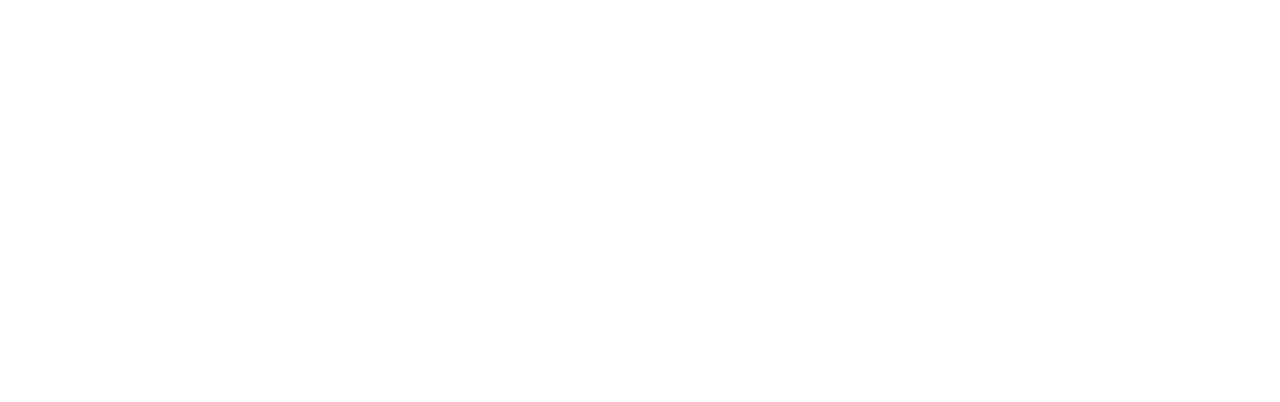
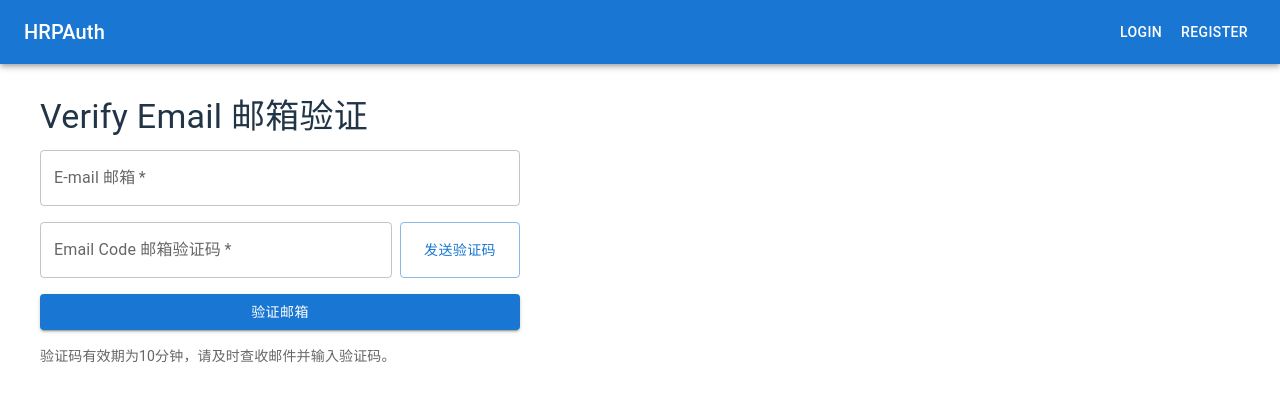
Before and after one commit to HRPAuth/HRPAuth-Web, a React (Vite) app: page /verifyemail in a window 1280 px wide. Before the commit this address had no page. Shown: the top 402 px of the page. Built offline with nearby package versions, Linux system fonts and the light colour scheme.

Commit message:
add email verification

```diff
--- a/src/App.tsx
+++ b/src/App.tsx
@@ -5,6 +5,7 @@ import Skinlib from './pages/Skinlib';
 import Dashboard from './pages/Dashboard';
 import Login from './pages/Login';
 import Register from './pages/Register';
+import VerifyEmail from './pages/VerifyEmail';
 
 export default function App() {
   return (
@@ -16,6 +17,7 @@ export default function App() {
           <Route path="dash" element={<Dashboard />} />
           <Route path="login" element={<Login />} />
           <Route path="register" element={<Register />} />
+          <Route path="verifyemail" element={<VerifyEmail />} />
         </Route>
       </Routes>
     </BrowserRouter>
--- a/src/pages/Dashboard.tsx
+++ b/src/pages/Dashboard.tsx
@@ -1,6 +1,7 @@
 import { useState, useEffect } from 'react';
-import { Box, Typography, Card, CardContent, Avatar, CircularProgress, Alert, Chip, Stack } from '@mui/material';
+import { Box, Typography, Card, CardContent, Avatar, CircularProgress, Alert, Chip, Stack, Link } from '@mui/material';
 import { CheckCircle, Warning } from '@mui/icons-material';
+import { Link as RouterLink } from 'react-router-dom';
 import { getUserEmail, getAuthToken } from '../utils/cookie';
 
 interface UserInfo {
@@ -79,7 +80,14 @@ export default function Dashboard() {
 
   if (error) {
     return (
-      <Alert severity="error">{error}</Alert>
+      <Alert severity="error">
+        {error}
+        <Box sx={{ mt: 1 }}>
+          <Link component={RouterLink} to="/verifyemail" color="primary">
+            点击此处进行邮箱验证
+          </Link>
+        </Box>
+      </Alert>
     );
   }
 
@@ -95,9 +103,14 @@ export default function Dashboard() {
         Dashboard
       </Typography>
 
-      {userInfo.is_verified === false && (
+      {!userInfo.is_verified && (
         <Alert severity="warning" sx={{ mb: 2 }}>
           您的邮箱尚未验证，请尽快验证邮箱以享受完整功能。
+          <Box sx={{ mt: 1 }}>
+            <Link component={RouterLink} to="/verifyemail" color="primary">
+              立即验证邮箱
+            </Link>
+          </Box>
         </Alert>
       )}
 
@@ -123,7 +136,6 @@ export default function Dashboard() {
               {userInfo.email}
             </Typography>
             <Stack direction="row" alignItems="center" spacing={1}>
-              {userInfo.is_verified !== undefined && (
               <Chip
                 icon={userInfo.is_verified ? <CheckCircle /> : <Warning />}
                 label={userInfo.is_verified ? '邮箱已验证' : '邮箱未验证'}
@@ -131,7 +143,6 @@ export default function Dashboard() {
                 size="small"
                 variant="outlined"
               />
-              )}
             </Stack>
           </Box>
         </CardContent>
--- a/src/pages/Login.tsx
+++ b/src/pages/Login.tsx
@@ -1,6 +1,7 @@
-import React, { useState } from 'react';
+import { useState } from 'react';
 import { TextField, Button, Typography, Box, Alert } from '@mui/material';
 import { useNavigate } from 'react-router-dom';
+import { validateEmail } from '../utils/email';
 import { setAuthCookies } from '../utils/cookie';
 import type { LoginResponse } from '../global';
 
@@ -15,7 +16,7 @@ export default function Login() {
   function validate() {
     setError(null);
 
-    if (!email || !/^[^\s@]+@[^\s@]+\.[^\s@]+$/.test(email)) {
+    if (!email || !validateEmail(email)) {
       setError('Please input valid email address 请输入有效的邮箱地址。');
       return false;
     }
--- a/src/pages/Register.tsx
+++ b/src/pages/Register.tsx
@@ -2,6 +2,7 @@ import React, { useState, useRef } from 'react';
 import { TextField, Button, Typography, Box, Alert } from '@mui/material';
 import { useNavigate } from 'react-router-dom';
 import Captcha, { type CaptchaRef } from '../components/Captcha';
+import { validateEmail } from '../utils/email';
 
 export default function Register() {
   const [email, setEmail] = useState('');
@@ -16,11 +17,13 @@ export default function Register() {
   const captchaRef = useRef<CaptchaRef>(null);
   const navigate = useNavigate();
 
+
+
   function validate() {
     setError(null);
     setCaptchaError(false);
 
-    if (!email || !/^[^\s@]+@[^\s@]+\.[^\s@]+$/.test(email)) {
+    if (!email || !validateEmail(email)) {
       setError('Please input valid email address 请输入有效的邮箱地址。');
       return false;
     }
@@ -48,6 +51,8 @@ export default function Register() {
 
     return true;
   }
+
+
 
   async function handleSubmit(e: React.FormEvent) {
     e.preventDefault();
--- /dev/null
+++ b/src/pages/VerifyEmail.tsx
@@ -0,0 +1,193 @@
+import { useState, useEffect } from 'react';
+import { TextField, Button, Typography, Box, Alert } from '@mui/material';
+import { useNavigate } from 'react-router-dom';
+import { validateEmail } from '../utils/email';
+
+export default function VerifyEmail() {
+  const [email, setEmail] = useState('');
+  const [verificationCode, setVerificationCode] = useState('');
+  const [emailError, setEmailError] = useState(false);
+  const [codeError, setCodeError] = useState(false);
+  const [error, setError] = useState<string | null>(null);
+  const [success, setSuccess] = useState<string | null>(null);
+  const [loading, setLoading] = useState(false);
+  const [sendingCode, setSendingCode] = useState(false);
+  const [countdown, setCountdown] = useState(0);
+  const navigate = useNavigate();
+
+  useEffect(() => {
+    let timer: NodeJS.Timeout;
+    if (countdown > 0) {
+      timer = setTimeout(() => setCountdown(countdown - 1), 1000);
+    }
+    return () => clearTimeout(timer);
+  }, [countdown]);
+
+  function validateEmailInput() {
+    setError(null);
+    setEmailError(false);
+
+    if (!email || !validateEmail(email)) {
+      setError('请输入有效的邮箱地址 Please input valid email address');
+      setEmailError(true);
+      return false;
+    }
+
+    return true;
+  }
+
+  function validateCode() {
+    setError(null);
+    setCodeError(false);
+
+    if (!verificationCode || verificationCode.trim().length === 0) {
+      setError('请输入邮箱验证码 Please enter email verification code');
+      setCodeError(true);
+      return false;
+    }
+
+    return true;
+  }
+
+  async function sendVerificationCode() {
+    if (!validateEmailInput()) return;
+
+    setSendingCode(true);
+    setError(null);
+
+    try {
+      const response = await fetch('/send-verification-code.php', {
+        method: 'POST',
+        headers: { 'Content-Type': 'application/json' },
+        body: JSON.stringify({ email }),
+      });
+
+      const text = await response.text();
+      let result;
+
+      try {
+        result = JSON.parse(text);
+      } catch {
+        setError(text);
+        return;
+      }
+
+      if (result.success) {
+        setCountdown(60);
+        setSuccess('验证码已发送，请查收邮件');
+        setError(null);
+      } else {
+        setError(result.message);
+      }
+    } catch (err) {
+      setError('网络错误：' + (err instanceof Error ? err.message : String(err)));
+    } finally {
+      setSendingCode(false);
+    }
+  }
+
+  async function verifyCode() {
+    if (!validateEmailInput() || !validateCode()) return;
+
+    setLoading(true);
+    setError(null);
+    setSuccess(null);
+
+    try {
+      const response = await fetch('/verify-code.php', {
+        method: 'POST',
+        headers: { 'Content-Type': 'application/json' },
+        body: JSON.stringify({ email, code: verificationCode }),
+      });
+
+      const text = await response.text();
+      let result;
+
+      try {
+        result = JSON.parse(text);
+      } catch {
+        setError(text);
+        return;
+      }
+
+      if (result.success) {
+        setSuccess('邮箱验证成功！');
+        setTimeout(() => navigate('/dash'), 1500);
+      } else {
+        setError(result.message);
+      }
+    } catch (err) {
+      setError('网络错误：' + (err instanceof Error ? err.message : String(err)));
+    } finally {
+      setLoading(false);
+    }
+  }
+
+  return (
+    <Box sx={{ maxWidth: 480 }}>
+      <Typography variant="h4" gutterBottom>
+        Verify Email 邮箱验证
+      </Typography>
+
+      {error && (
+        <Alert severity="error" sx={{ mb: 2 }}>
+          {error}
+        </Alert>
+      )}
+
+      {success && (
+        <Alert severity="success" sx={{ mb: 2 }}>
+          {success}
+        </Alert>
+      )}
+
+      <Box sx={{ mb: 2 }}>
+        <TextField
+          label="E-mail 邮箱"
+          type="email"
+          value={email}
+          onChange={(e) => setEmail(e.target.value)}
+          required
+          fullWidth
+          error={emailError}
+          disabled={loading || sendingCode}
+        />
+      </Box>
+
+      <Box sx={{ display: 'flex', gap: 1, mb: 2 }}>
+        <TextField
+          label="Email Code 邮箱验证码"
+          type="text"
+          value={verificationCode}
+          onChange={(e) => setVerificationCode(e.target.value)}
+          required
+          fullWidth
+          error={codeError}
+          disabled={loading}
+        />
+        <Button
+          variant="outlined"
+          onClick={sendVerificationCode}
+          disabled={loading || sendingCode || countdown > 0}
+          sx={{ whiteSpace: 'nowrap', minWidth: 120 }}
+        >
+          {sendingCode ? '发送中...' : countdown > 0 ? `${countdown}s` : '发送验证码'}
+        </Button>
+      </Box>
+
+      <Button
+        variant="contained"
+        onClick={verifyCode}
+        disabled={loading}
+        fullWidth
+        sx={{ mb: 2 }}
+      >
+        {loading ? '验证中...' : '验证邮箱'}
+      </Button>
+
+      <Typography variant="body2" color="text.secondary">
+        验证码有效期为10分钟，请及时查收邮件并输入验证码。
+      </Typography>
+    </Box>
+  );
+}
--- /dev/null
+++ b/src/utils/email.ts
@@ -0,0 +1,54 @@
+export interface SendEmailRequest {
+  to: string;
+  subject: string;
+  message: string;
+}
+
+export interface SendEmailResponse {
+  success: boolean;
+  message: string;
+  data: {
+    to: string;
+    subject: string;
+  };
+}
+
+export async function sendTestEmail(data: SendEmailRequest): Promise<SendEmailResponse> {
+  try {
+    const base = window.BACKEND_URL?.replace(/\/$/, '') || '';
+    const url = base + '/send-test-email.php';
+
+    const resp = await fetch(url, {
+      method: 'POST',
+      headers: { 'Content-Type': 'application/json' },
+      credentials: 'include',
+      body: JSON.stringify(data),
+    });
+
+    const responseData = await resp.json().catch(() => ({
+      success: false,
+      message: '服务器返回无法解析的响应',
+      data: { to: data.to, subject: data.subject },
+    }));
+
+    if (!resp.ok || responseData.success === false) {
+      return {
+        success: false,
+        message: responseData.message || '发送邮件失败',
+        data: { to: data.to, subject: data.subject },
+      };
+    }
+
+    return responseData;
+  } catch (error) {
+    return {
+      success: false,
+      message: '网络错误：无法连接到后端。',
+      data: { to: data.to, subject: data.subject },
+    };
+  }
+}
+
+export function validateEmail(email: string): boolean {
+  return /^[^\s@]+@[^\s@]+\.[^\s@]+$/.test(email);
+}
```
Lines whose indentation alone changed are shown as unchanged.
